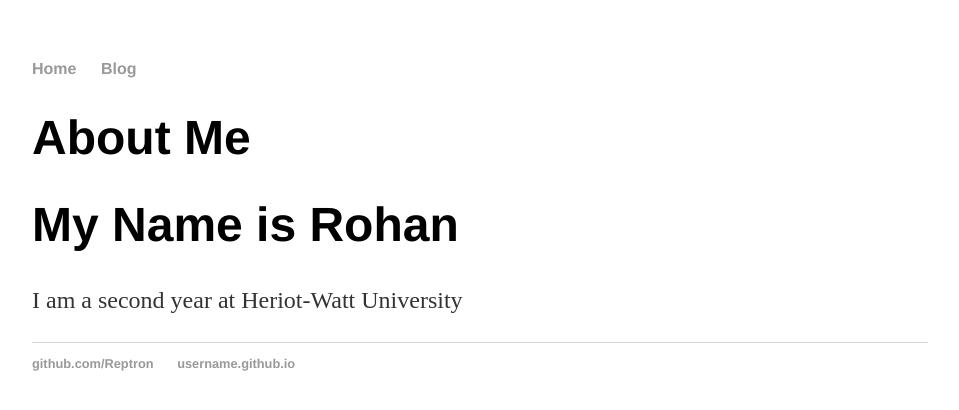
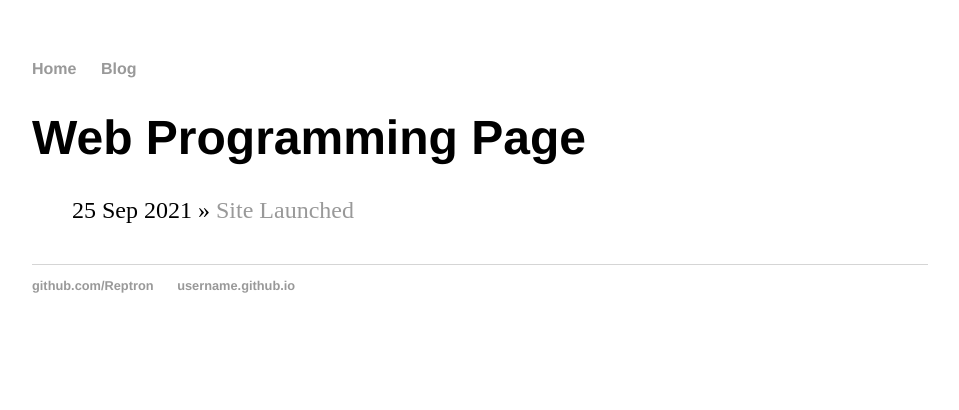
Before and after one commit to Reptron/reptron.github.io, a Jekyll site: the page built from about/index.html, in a window 1280 px wide. Shown: the top 410 px of the page, without its empty margins (160-1119 px from the left). Built offline with Jekyll 4.4.1, drawn with Linux system fonts in a browser that asks for light colours.

Commit message:
Update index.html

```diff
--- a/about/index.html
+++ b/about/index.html
@@ -1,9 +1,10 @@
 ---
 layout: default
-title: About Me
+title: Web Programming Page
 ---
 <h1>{{ page.title }}</h1>
-<div class="blurb">
-      <h1>My Name is Rohan</h1>
-      <p>I am a second year at Heriot-Watt University</p>
-</div>
+<ul class="posts">
+  {% for post in site.posts %}
+  <li><span>{{ post.date | date_to_string }}</span> » <a href="{{ post.url }}" title="{{ post.title }}">{{ post.title }}</a></li>
+  {% endfor %}
+</ul>
```
